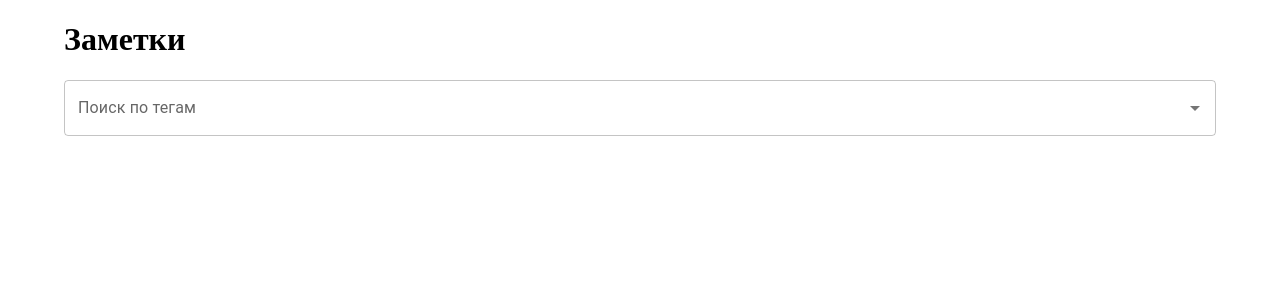
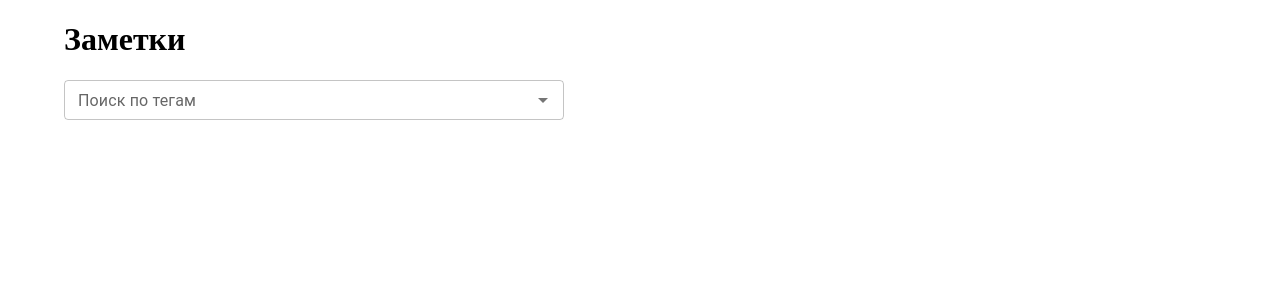
Before and after one commit to notsecret32/note-editor, a React (Create React App) app: page / in a window 1280 px wide. Shown: the top 300 px of the page. Built offline with nearby package versions, Linux system fonts and the light colour scheme.

Commit message:
feat: improved the `TagsSearch` component

```diff
--- a/src/components/TagsSearch.tsx
+++ b/src/components/TagsSearch.tsx
@@ -1,16 +1,25 @@
 import Autocomplete from '@mui/material/Autocomplete'
 import TextField from '@mui/material/TextField'
+import { useTags } from 'hooks/useTags'
 import React from 'react'
 
-interface TagsSearchProps {
-  tags: string[]
-}
+export const TagsSearch: React.FC = () => {
+  const { tags } = useTags()
 
-export const TagsSearch: React.FC<TagsSearchProps> = ({ tags }) => {
   return (
     <Autocomplete
+      multiple
       options={tags}
-      renderInput={(params) => <TextField {...params} label="Поиск по тегам" />}
+      renderInput={(params) => (
+        <TextField
+          {...params}
+          label="Поиск по тегам"
+          size="small"
+          sx={{
+            width: 500
+          }}
+        />
+      )}
     />
   )
 }
```
